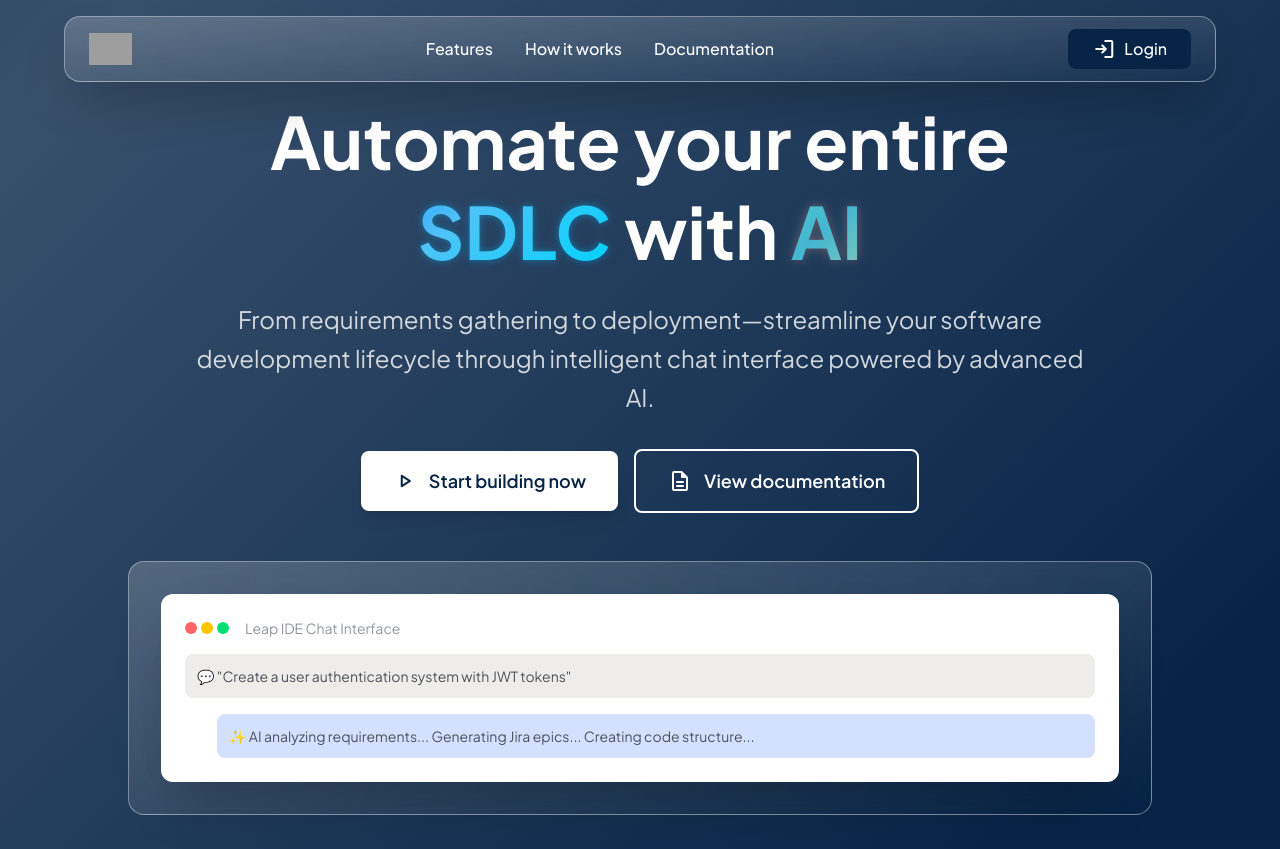
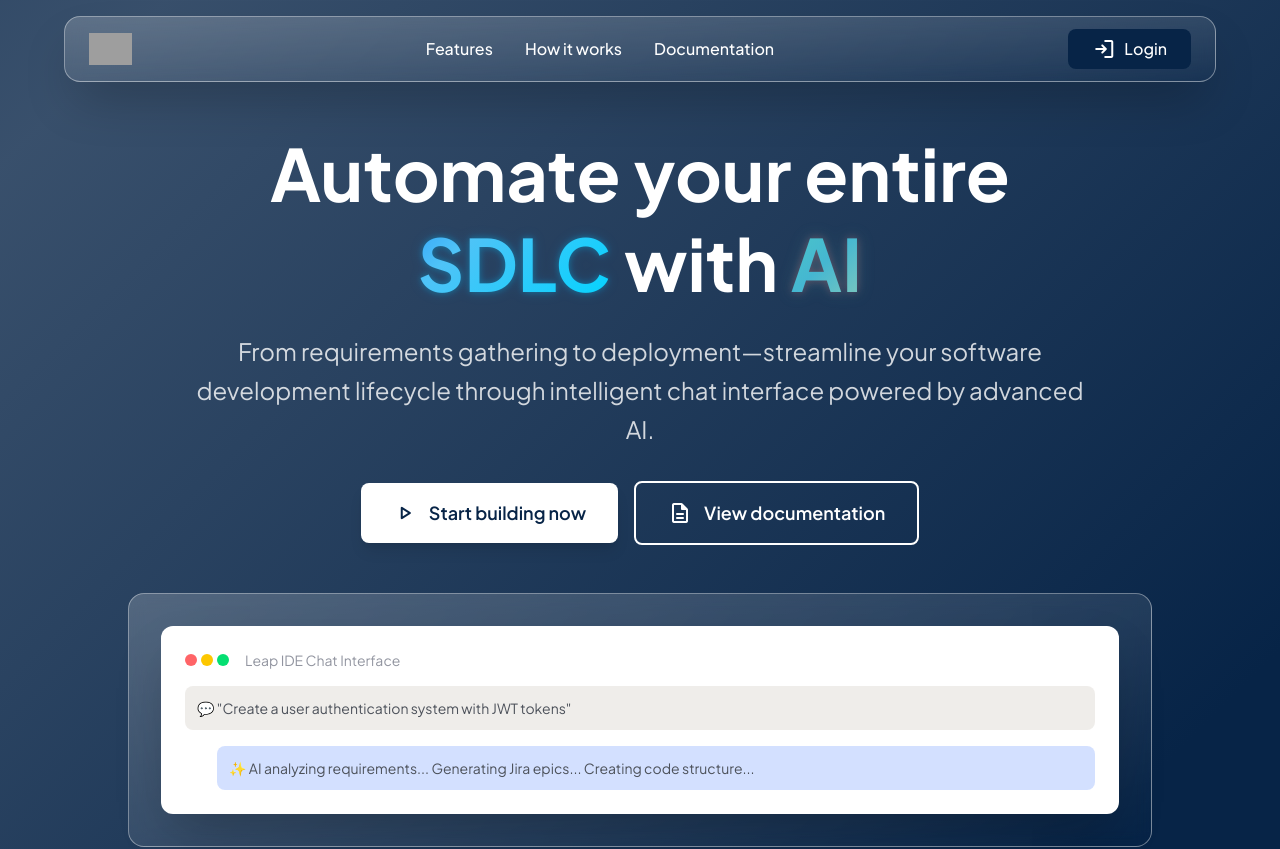
Before and after one commit to akhunters/leap-sdlc-design, a Next.js app: page / in a window 1280 px wide. Shown: the top 849 px of the page. Built offline with nearby package versions, Linux system fonts and the light colour scheme; grey boxes are pictures that could not be loaded.

Commit message:
new changes

```diff
--- a/src/app/page.tsx
+++ b/src/app/page.tsx
@@ -46,7 +46,7 @@ export default function Home() {
       <section className="hero-gradient px-6 py-20 text-center relative overflow-hidden pt-24">
         <div className="max-w-6xl mx-auto relative z-10">
           <div className="max-w-4xl mx-auto">
-            <h1 className="text-5xl md:text-7xl font-bold text-primary-white mb-6 leading-tight">
+            <h1 className="text-5xl md:text-7xl font-bold text-primary-white mb-6 leading-tight pt-8">
               Automate your entire <span className="gradient-text">SDLC</span>{" "}
               with <span className="gradient-text-alt">AI</span>
             </h1>
```
